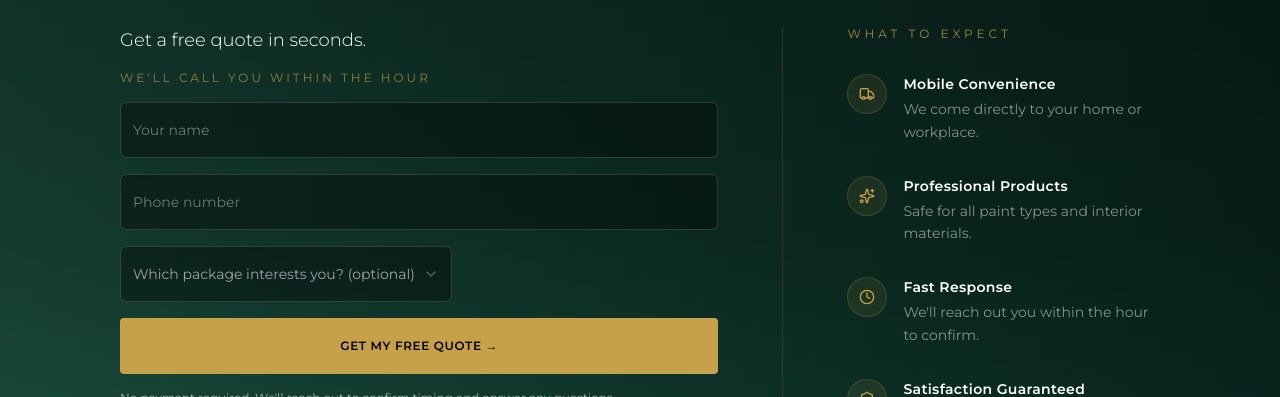
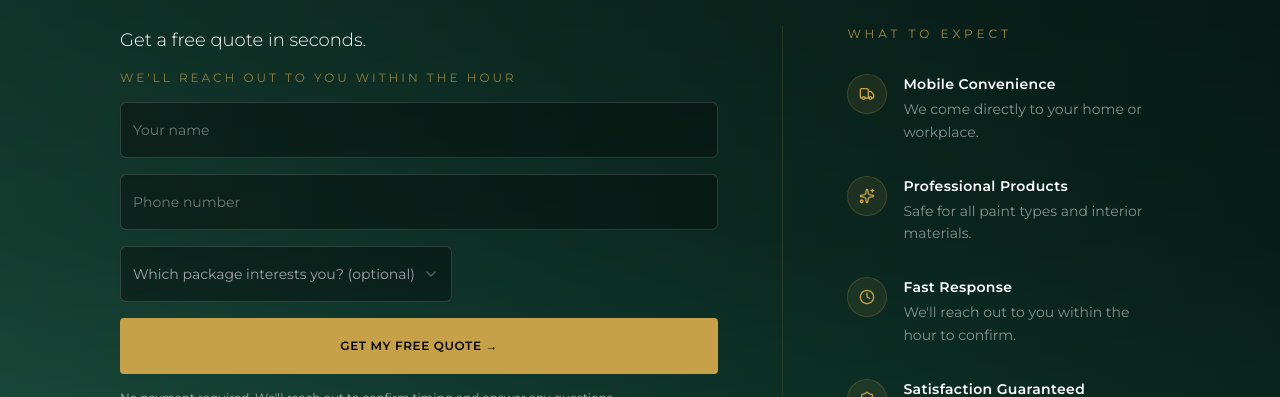
Before and after one commit to threecrown5/three-crowns-detailing, a Next.js app: page /book in a window 1280 px wide. Shown: the part 320-717 px from the top of the page. Built offline with nearby package versions, Linux system fonts and the light colour scheme.

Commit message:
Update page.tsx

```diff
--- a/app/book/page.tsx
+++ b/app/book/page.tsx
@@ -26,7 +26,7 @@ const trustItems = [
   },
   {
     title: "Fast Response",
-    description: "We'll reach out you within the hour to confirm.",
+    description: "We'll reach out to you within the hour to confirm.",
     icon: Clock,
   },
   {
@@ -100,7 +100,7 @@ function BookPageContent() {
                   Get a free quote in seconds.
                 </p>
                 <p className="text-xs tracking-[3px] uppercase text-gold opacity-70">
-                  We'll call you within the hour
+                  We'll reach out to you within the hour
                 </p>
 
                 {/* Name */}
```
